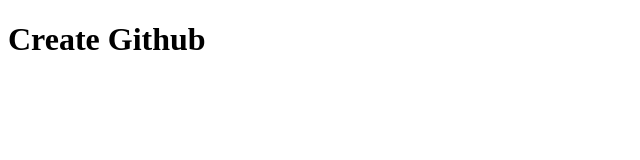
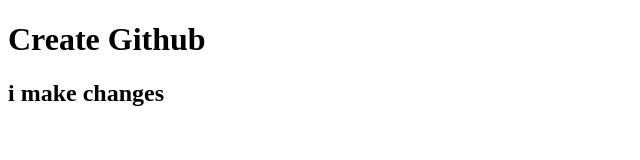
Before and after one commit to samyasin/fullstack2020, a plain HTML site: page index.html in a window 1280 px wide. Shown: the whole page, without its empty margins (0-640 px from the left). Drawn offline with Linux system fonts and the light colour scheme.

Commit message:
h2 changes

```diff
--- a/index.html
+++ b/index.html
@@ -5,5 +5,6 @@
 </head>
 <body>
 <h1>Create Github</h1>
+<h2>i make changes</h2>
 </body>
 </html>
```
